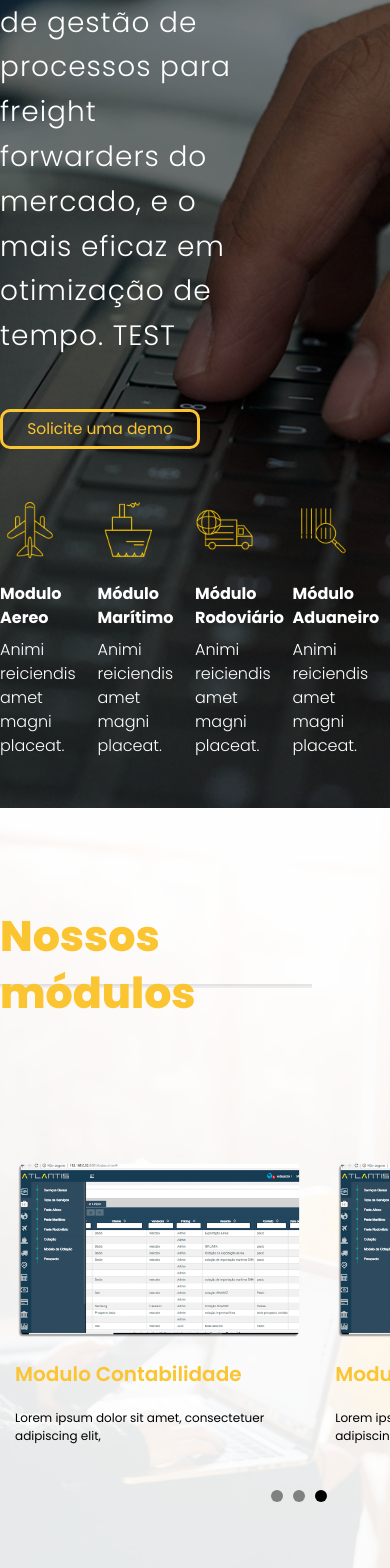
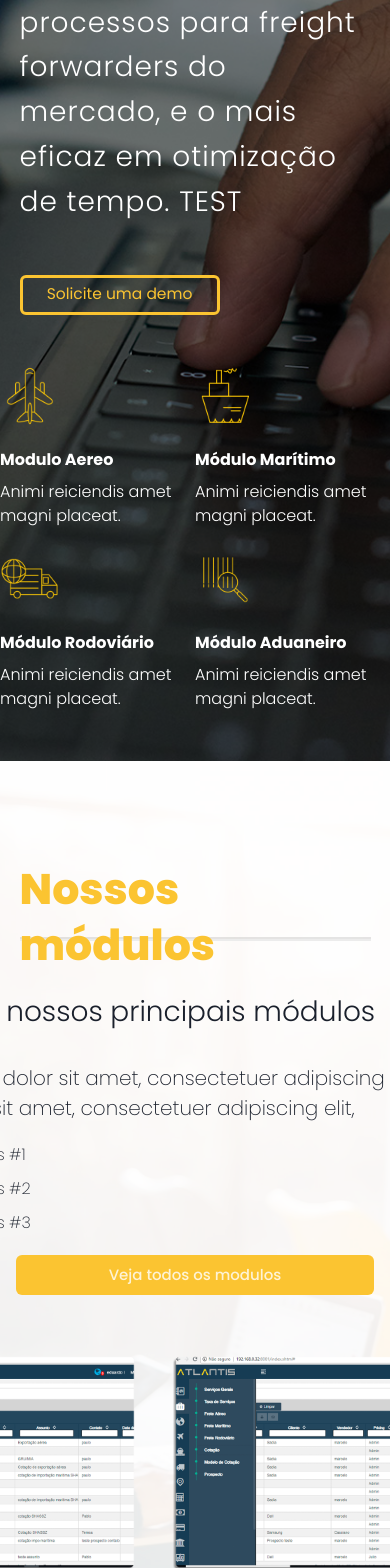
Before and after one commit to arturwatana/layout-mactek, a React (Vite) app: page / in a window 390 px wide. Shown: the part 429-1997 px from the top of the page. Built offline with nearby package versions, Linux system fonts and the light colour scheme.

Commit message:
feat: start mobile version

```diff
--- a/src/Components/MainComponent/index.tsx
+++ b/src/Components/MainComponent/index.tsx
@@ -27,8 +27,8 @@ import FixedNavBar from "../FixedNavBar"
 export default function MainComponent() {
   const [scrollPosition, setScrollPosition] = useState<number>(0);
   const [openModal, setOpenModal] = useState<boolean>(false)
-  const [messagesToday, setMessagesToday] = useState<MessageProps[]>([{description: "Informamos que no dia 13/01 não teremos expediente para suporte ao Atlantis."}, {description: "Devido a uma falha nos servidores da Microsoft, o Atlantis pode ter queda de desempenho."}])
-  const {  messagesDB} = useContext(ContentContext);
+  const [messagesToday, setMessagesToday] = useState<MessageProps[]>([{ description: "Informamos que no dia 13/01 não teremos expediente para suporte ao Atlantis." }, { description: "Devido a uma falha nos servidores da Microsoft, o Atlantis pode ter queda de desempenho." }])
+  const { messagesDB } = useContext(ContentContext);
   useEffect(() => {
     const handleScroll = () => {
       setScrollPosition(window.scrollY);
@@ -36,7 +36,7 @@ export default function MainComponent() {
 
     window.addEventListener('scroll', handleScroll);
 
-    if(scrollPosition >= 700) {
+    if (scrollPosition >= 700) {
       window.removeEventListener('scroll', handleScroll);
 
     }
@@ -64,16 +64,17 @@ export default function MainComponent() {
           <div style={{ backgroundColor: "rgba(0, 0, 0, 0.5)", width: "100%", minHeight: "80vh", height: "100%", position: "absolute", zIndex: 90 }} />
           <Image position={"absolute"} src={MainImg} w="100vw" minH="80vh" h="100%" backgroundRepeat={"no-repeat"} objectFit={"cover"} objectPosition={"50% 42%"} />
           <Flex maxW="1260px" w="100%" justifyContent={"center"} alignItems={"center"} flexDirection={"column"}>
-            <Flex zIndex={900} w="100%"  pb="50px " h="100%" minH="80vh" alignItems={"center"} flexDirection={"column"} >
-              <NavBar/>
-              <FixedNavBar dismont={scrollPosition == 0 ? true : false} render={scrollPosition >= 300 ? true : false}/>
+            <Flex zIndex={900} w="100%" pb="50px " h="100%" minH="80vh" alignItems={"center"} flexDirection={"column"} >
+              <NavBar />
+              <FixedNavBar dismont={scrollPosition == 0 ? true : false} render={scrollPosition >= 10 ? true : false} />
               <Flex w="100%" h="100%" mt={"180px"} flexDir={"column"} alignItems={"center"} color="white" gap="50px">
-                <Flex flexDir={"column"} gap={"50px"} >
-                  <Text w="62%" style={{ fontWeight: 300 }} lineHeight={"1.6"} letterSpacing={"1px"} fontSize={"28px"} >
+                <Flex flexDir={"column"} w={{sm:"90%",xl:"100%"}} gap={"50px"} >
+                  <Text w={{sm:"100%", xl:"62%"}} style={{ fontWeight: 300 }} lineHeight={"1.6"} letterSpacing={"1px"} fontSize={"28px"} >
                     <span style={{ color: "#FBC431", fontWeight: "500" }} color={"#FBC431"}>ATLANTIS</span> é o melhor software de gestão de processos para freight forwarders do mercado, e o mais eficaz em otimização de tempo. TEST</Text>
-                  <Button border={"3px solid #FBC431"} onClick={() => !openModal ? setOpenModal(true) : ""}  _hover={{ color: "rgba(255,255,255,0.8)", background: "#FBC431" }} fontWeight={400} fontSize={"15.5px"} maxW={"200px"} p="0 18px" borderRadius={"10px"} background={"none"} color={"#FBC431"}>Solicite uma demo</Button>
+                  <Button border={"3px solid #FBC431"} onClick={() => !openModal ? setOpenModal(true) : ""} _hover={{ color: "rgba(255,255,255,0.8)", background: "#FBC431" }} fontWeight={400} fontSize={"15.5px"} maxW={"200px"} p="0 18px" background={"none"} color={"#FBC431"}>Solicite uma demo</Button>
                 </Flex>
-                <Flex w="100%" justifyContent={"space-between"}>
+                <Flex w="100%" justifyContent={"space-between"} flexDir={{sm:"column", xl:"row"}} gap={{sm: "20px", xl:"0px"}} >
+                  <Flex w={{sm:"100%", xl:"49%"}} justifyContent={{sm:"space-around", xl:"space-between"}}>
                     <Flex flexDirection={"column"} gap="20px">
                       <Flex w="60px" h="63px">
                         <Image w="100%" h="100%" objectFit={"contain"} src={Aerial} />
@@ -84,6 +85,7 @@ export default function MainComponent() {
                       </Flex>
                     </Flex>
                     <Flex flexDirection={"column"} gap="20px">
+
                       <Flex w="60px" h="63px">
                         <Image w="100%" h="100%" objectFit={"contain"} src={Maritime} />
                       </Flex>
@@ -92,6 +94,8 @@ export default function MainComponent() {
                         <Text fontSize={"16px"} fontWeight={300}>Animi reiciendis amet magni placeat.</Text>
                       </Flex>
                     </Flex>
+                  </Flex>
+                  <Flex w={{sm:"100%", xl:"49%"}} justifyContent={{sm:"space-around", xl:"space-between"}}>
                     <Flex flexDirection={"column"} gap="20px">
                       <Flex w="60px" h="63px">
                         <Image w="100%" h="100%" objectFit={"contain"} src={Rodov} />
@@ -111,6 +115,8 @@ export default function MainComponent() {
                       </Flex>
                     </Flex>
                   </Flex>
+
+                </Flex>
               </Flex>
             </Flex>
           </Flex>
@@ -120,12 +126,12 @@ export default function MainComponent() {
           <div style={{ backgroundColor: "rgb(255, 255, 255, 0.9)", width: "100%", minHeight: "60vh", height: "100%", position: "absolute", zIndex: 90 }} />
           <Image position={"absolute"} src={YoungWoman} w="100%" minH="60vh" h="100%" backgroundRepeat={"no-repeat"} objectFit={"cover"} objectPosition={"50% 42%"} />
           <Flex maxW="1260px" w="100%" justifyContent={"center"} alignItems={"center"} flexDirection={"column"}>
-            <Flex zIndex={900} w="100%" p="100px 0" flexDir={"column"}  >
-              <Flex w="80%" borderBottom={"2px solid #ececec"} h="80px">
+            <Flex zIndex={900} alignItems={{ sm: "center", xl: "start" }} w={{sm:"90%",xl:"100%"}} p="100px 0" flexDir={"column"}  >
+              <Flex  w={{ sm: "100%", xl: "80%" }}borderBottom={"2px solid #ececec"} h="80px">
                 <Heading color={"#fbc431"} fontWeight={800} borderBottom={"2px solid rgba(0,0,0,0.1)"} h="100%" fontSize={"42.7px"}>Nossos módulos</Heading>
               </Flex>
-              <Flex justifyContent={"center"} >
-                <Flex flexDir={"column"} gap={"20px"} mt="50px" w="70%">
+              <Flex justifyContent={"center"} alignItems={{ sm: "center", xl: "start" }} flexDir={{ sm: "column", xl: "row" }} >
+                <Flex flexDir={"column"} gap={"20px"} mt="50px" w={{ sm: "100%", xl: "70%" }}>
                   <Text fontWeight={300} fontSize={"28px"}>Conheça nossos principais módulos</Text>
                   <Text fontWeight={200} fontSize={"20px"} mt="10px">Lorem ipsum dolor sit amet, consectetuer adipiscing elit, Lorem ipsum dolor sit amet, consectetuer adipiscing elit,</Text>
                   <UnorderedList fontWeight={200} fontSize={"16px"} gap="10px" display={"flex"} flexDirection={"column"}>
@@ -133,10 +139,12 @@ export default function MainComponent() {
                     <ListItem>Custom details #2</ListItem>
                     <ListItem>Custom details #3</ListItem>
                   </UnorderedList>
-                  <Button borderRadius={"10px"} fontSize={"15px"} h="40px" w="35%" fontWeight={500} _hover={{ color: "rgba(255,255,255,0.8)", background: "#C89C27" }} p={"0 18px"} background={"#FBC431"} color={"rgba(255,255,255,0.8)"}>Veja todos os modulos</Button>
+                  <Flex justifyContent={{sm:"center", xl:"start"}} >
+                  <Button fontSize={"15px"} h="40px" w={{sm:"55%",xl:"35%"}}  fontWeight={500} _hover={{ color: "rgba(255,255,255,0.8)", background: "#C89C27" }} p={"0 18px"} background={"#FBC431"} color={"rgba(255,255,255,0.8)"}>Veja todos os modulos</Button>
+                  </Flex>
                 </Flex>
                 <Flex h="100%" >
-                  <ModulesSlider />
+                  <ModulesSlider/>
                 </Flex>
               </Flex>
 
@@ -147,7 +155,7 @@ export default function MainComponent() {
           <div style={{ backgroundColor: "rgba(0, 0, 0, 0.4)", width: "100%", minHeight: "70vh", height: "100%", position: "absolute", zIndex: 90 }} />
           <Image position={"absolute"} minH="70vh" h="100%" src={Background01} w="100%" backgroundRepeat={"no-repeat"} objectFit={"cover"} objectPosition={"40% 50%"} />
           <Flex maxW="1260px" w="100%" justifyContent={"center"} alignItems={"center"} flexDirection={"column"}>
-            <Flex zIndex={900} w="100%" justifyContent={"center"} flexDir={"column"} p={"120px 0"} gap={"60px"}>
+            <Flex zIndex={900}  w={{sm:"90%",xl:"100%"}} justifyContent={"center"} flexDir={"column"} p={"120px 0"} gap={"60px"}>
               <Heading color={"rgba(255,255,255,0.8)"} w="60%" fontSize={"36px"}>Conheça as vantagens para sua empresa de usar o sistemas <span style={{ color: "#FBC431" }}>ATLANTIS</span></Heading>
               <Text color={"rgba(255,255,255,0.8)"} w="70%" fontSize={"16px"}>Faça aqui o download da ferramenta para suporte em ambiente <span style={{ color: "#FBC431" }}>Windows</span> e <span style={{ color: "#FBC431" }}>Mac Os</span>. Esta ferramenta permitirá o acesso remoto dos nossos profissionais de suporte para a melhor qualidade no atendimento.</Text>
               <Flex justifyContent={"space-between"}>
@@ -159,21 +167,21 @@ export default function MainComponent() {
                   </Flex>
                 </Flex>
                 <Flex flexDir={"column"} w="350px" color="rgba(255,255,255,0.8)" gap={"20px"}>
-                  <Text fontSize={"48px"} color={"rgba(255,255,255,0.8)"} >+{scrollPosition <= 700 ? "0" :<CountUp style={{ color: "#FBC431" }} end={100} duration={3} />}</Text>
+                  <Text fontSize={"48px"} color={"rgba(255,255,255,0.8)"} >+{scrollPosition <= 700 ? "0" : <CountUp style={{ color: "#FBC431" }} end={100} duration={3} />}</Text>
                   <Flex flexDir={"column"}>
                     <Text color="#FBC431" fontWeight="bold" fontSize={"13px"}>BIG NUMBERS 1</Text>
                     <Text fontSize={"16px"}>Lorem ipsum dolor sit amet, consectetur adipisicing elit.Lorem ipsum dolor sit amet, consectetur</Text>
                   </Flex>
                 </Flex>
                 <Flex flexDir={"column"} w="350px" color="rgba(255,255,255,0.8)" gap={"20px"}>
-                  <Text fontSize={"48px"} color={"rgba(255,255,255,0.8)"}>+{scrollPosition <= 700 ? "0" :<CountUp style={{ color: "#FBC431" }} end={50} duration={3} />}</Text>
+                  <Text fontSize={"48px"} color={"rgba(255,255,255,0.8)"}>+{scrollPosition <= 700 ? "0" : <CountUp style={{ color: "#FBC431" }} end={50} duration={3} />}</Text>
                   <Flex flexDir={"column"}>
                     <Text color="#FBC431" fontWeight="bold" fontSize={"13px"}>BIG NUMBERS 1</Text>
                     <Text fontSize={"16px"}>Lorem ipsum dolor sit amet, consectetur adipisicing elit.Lorem ipsum dolor sit amet, consectetur</Text>
                   </Flex>
                 </Flex>
                 <Flex flexDir={"column"} w="350px" color="rgba(255,255,255,0.8)" gap={"20px"}>
-                  <Text fontSize={"48px"} color={"rgba(255,255,255,0.8)"}>+{scrollPosition <= 700 ? "0" :<CountUp style={{ color: "#FBC431" }} end={50} duration={3} />}</Text>
+                  <Text fontSize={"48px"} color={"rgba(255,255,255,0.8)"}>+{scrollPosition <= 700 ? "0" : <CountUp style={{ color: "#FBC431" }} end={50} duration={3} />}</Text>
                   <Flex flexDir={"column"}>
                     <Text color="#FBC431" fontWeight="bold" fontSize={"13px"}>BIG NUMBERS 1</Text>
                     <Text fontSize={"16px"}>Lorem ipsum dolor sit amet, consectetur adipisicing elit.Lorem ipsum dolor sit amet, consectetur</Text>
@@ -188,9 +196,9 @@ export default function MainComponent() {
           <div style={{ backgroundColor: "rgb(255, 255, 255, 0.9)", width: "100vw", minHeight: "80vh", height: "100%", position: "absolute", zIndex: 90 }} />
           <Image position={"absolute"} src={YoungWoman} w="100vw" height={"100%"} minH={"80vh"} backgroundRepeat={"no-repeat"} objectFit={"cover"} objectPosition={"50% 42%"} />
           <Flex maxW="1260px" w="100%" justifyContent={"center"} alignItems={"center"} flexDirection={"column"}>
-            <Flex zIndex={900} w="100%" p="80px 0" flexDir={"column"} justifyContent={"space-between"} alignItems={"center"} gap={"80px"}>
-              <Flex>
-                <Flex flexDir={"column"} w="50%" >
+            <Flex zIndex={900}  w={{sm:"90%",xl:"100%"}} p="80px 0" flexDir={"column"} justifyContent={"space-between"} alignItems={"center"} gap={"80px"}>
+              <Flex flexDir={{sm:"column",xl:"row"}} border={"1px solid red"} >
+                <Flex flexDir={"column"} w={{sm:"100%",xl:"50%"}} >
                   <Flex w="90%" borderBottom={"2px solid #ececec"} h="80px">
                     <Heading color={"#fbc431"} fontWeight={800} borderBottom={"2px solid rgba(0,0,0,0.1)"} h="100%" fontSize={"42px"}>Sobre nos</Heading>
                   </Flex>
@@ -198,12 +206,16 @@ export default function MainComponent() {
                     <Flex flexDir={"column"} gap={"30px"}>
                       <Text fontWeight={300} fontSize={"16px"} w="90%">Fundada em 2004, a <span style={{ color: "#FBC431" }}>Mactek Sistemas©</span> é hoje uma empresa 100% brasileira. A idéia do desenvolvimento de um software para atender as necessidades dos freight forwarder surgiu ainda antes, em 1997. Pela participação ativa em um escritório de agenciamento de cargas local, a <span style={{ color: "#FBC431" }}>Mactek Sistemas© </span>vislumbrou a necessidade de uma ferramenta que controle os embarques e os faturamentos dos serviços prestados.</Text>
                       <Text fontWeight={300} fontSize={"16px"} w="90%">Essa idéia deu origem ao <span style={{ color: "#FBC431" }}>ATLANTIS©</span>, um software totalmente destinado a atender as necessidades do freight forwarder em todos os modais. Iniciando através dos modais aéreo e marítimo, o Cheetah X© foi lapidando ao longo do tempo através das experiências de parceiros e clientes, transformando-se numa ferramenta sólida e flexível, para pequenas, médias e grandes empresas no segmento de transporte Internacional.</Text>
-                      <Button borderRadius={"15px"} fontSize={"15px"} w="25%" _hover={{ color: "rgba(255,255,255,0.8)", background: "#C89C27" }} p={"0 18px"} background={"#FBC431"} fontWeight={500} color={"rgba(255,255,255,0.8)"}>Conheca mais</Button>
+                      <Flex justifyContent={{sm:"center", xl:"start"}} w="100%" >
+                      <Button fontSize={"15px"} w={{sm:"65%",xl:"25%"}} _hover={{ color: "rgba(255,255,255,0.8)", background: "#C89C27" }} p={"0 18px"} background={"#FBC431"} fontWeight={500} color={"rgba(255,255,255,0.8)"}>Conheca mais</Button>
                       </Flex>
                     </Flex>
                   </Flex>
-                <Flex w="570px"  >
+                </Flex>
+                <Flex justifyContent={{sm:"center",xl:"start"}} w="100%">
+                <Flex w={{sm: "50%", xl:"570px"  }} >
                   <Image w="100%" h="100%" objectFit={"contain"} src={ATLANTIS} />
+                </Flex>
                 </Flex>
               </Flex>
               <Slider />
@@ -220,14 +232,14 @@ export default function MainComponent() {
                 <Input background={"rgba(255, 255, 255, 0.2)"} color={"rgba(255,255,255,0.8)"} placeholder="Your Name (required)" />
                 <Input background={"rgba(255, 255, 255, 0.2)"} color={"rgba(255,255,255,0.8)"} placeholder="Your Name (required)" />
                 <Input background={"rgba(255, 255, 255, 0.2)"} color={"rgba(255,255,255,0.8)"} height={"120px"} />
-                <Button borderRadius={"30px"} fontSize={"15px"} h="40px" w="10%" fontWeight={500} _hover={{ color: "rgba(255,255,255,0.8)", background: "#C89C27" }} p={"0 18px"} background={"#FBC431"} color={"rgba(255,255,255,0.8)"}>Submit</Button>
+                <Button fontSize={"15px"} h="40px" w="15%" fontWeight={500} _hover={{ color: "rgba(255,255,255,0.8)", background: "#C89C27" }} p={"0 18px"} background={"#FBC431"} color={"rgba(255,255,255,0.8)"}>Submit</Button>
               </motion.form>
             </Flex>
           </Flex>
         </Flex>
         <Flex pt="80px" w="100%" minH="30vh" h="100%" zIndex={500} justifyContent={"center"} position={"relative"}>
           <Flex maxW="1260px" w="100%" justifyContent={"center"} alignItems={"center"} flexDirection={"column"}>
-            <Flex borderTop={"1px solid #FBC431"} minH="30vh" gap="25px" w="100%" flexDir={"column"} alignItems={"center"}  >
+            <Flex borderTop={"1px solid #FBC431"}  minH="30vh" gap="25px" w={{ sm:"80%",xl:"100%"}} flexDir={"column"} alignItems={"center"}  >
               <Flex w="220px" mt="40px" h="46px" >
                 <Image h="100%" w="100%" src={MactekLogo1} />
               </Flex>
--- a/src/Components/NavBar/index.tsx
+++ b/src/Components/NavBar/index.tsx
@@ -7,7 +7,7 @@ import MactekLogo from "../../assets/logo-mactek.png"
 export default function NavBar(){
     return (
         <>
-         <Flex w="85%" flexDir={"column"} gap={"40px"} zIndex={1500}>
+         <Flex w="85%" flexDir={"column"} gap={"40px"} zIndex={1000}>
                 <Flex justifyContent={"space-between"} color={"rgba(255,255,255,0.8)"} >
                   <Flex gap={"40px"} fontSize={"12.8px"}>
                     <Text>+55 11 3159-3665</Text>
--- a/src/main.tsx
+++ b/src/main.tsx
@@ -3,10 +3,22 @@ import ReactDOM from 'react-dom/client'
 import App from './App.tsx'
 import './index.css'
 import { ChakraProvider } from '@chakra-ui/react'
+import { extendTheme } from '@chakra-ui/react'
+
+  const breakpoints = {
+    base: '0px',
+    sm: '320px',
+    md: '810px',
+    lg: '850px',
+    xl: '1280px',
+    '2xl': '1536px',
+  }
+
+const theme = extendTheme({ breakpoints })
 
 ReactDOM.createRoot(document.getElementById('root')!).render(
   <React.StrictMode>
-    <ChakraProvider>
+    <ChakraProvider theme={theme}>
       <App />
     </ChakraProvider>
   </React.StrictMode>,
```
Also changed, not shown: src/Components/FixedNavBar/index.tsx (+9 -6 lines), src/Components/ModulesSlider/index.tsx (+8 -8 lines). Lines whose indentation alone changed are shown as unchanged.
